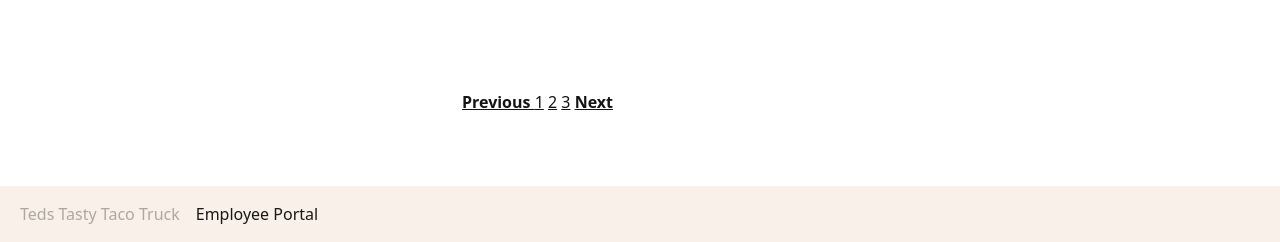
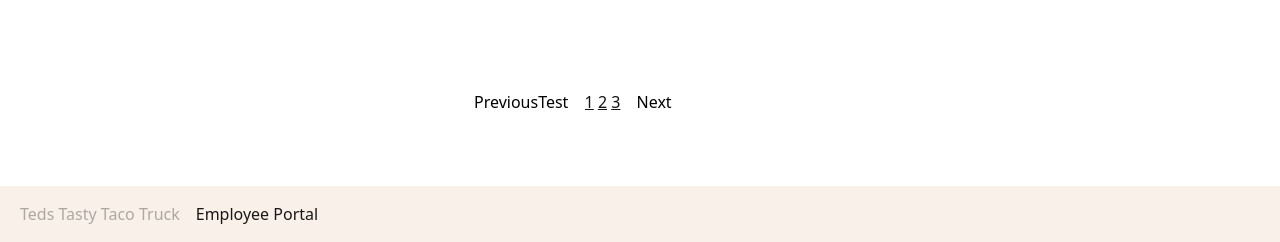
Before and after one commit to astralcodeprojection/mentorcode, a PHP site: page /olo.php in a window 1280 px wide. Shown: the part 829-1071 px from the top of the page. Run offline with PHP 8.4, Linux system fonts and the light colour scheme; a user stored in the database is signed in; data comes from the database, SQL or seed files in the repository; data that the repository does not hold is empty.

Commit message:
Working with php pageination / styling pageination

```diff
--- a/olo.php
+++ b/olo.php
@@ -97,24 +97,34 @@
                             $statement3->closeCursor();
                             $total_pages = ceil($pagenation[0]["total"] / $results_per_page);
 
-                        echo "<a href='olo.php?page=".($page-1)."' class='button text-secondary fw-bold'>Previous  </a>";
-
-
+                       // echo "<a href='olo.php?page=".($page-1)."' class='button text-secondary fw-bold'>Previous  </a>";
+                        ?>
+                        <?php
+                        if($page <= 1) {
+                        ?>
+                        <a class="page-link disabled">PreviousTest </a>
+                        <?php } else{ ?>
+                            <a class="page-link" href="olo.php?page=<?= ($page-1);?>">Previous </a>
+                        <?php } ?>
+                        <?php
                         for ($i=1; $i<=$total_pages; $i++) {  // print links for all pages
                             echo "<a href='olo.php?page=".$i."' class=text-secondary ";
                             if ($i==$page)  echo " class='curPage text-secondary '";
                             echo ">".$i."</a> ";
                         }
-                        echo "<a href='olo.php?page=".($page+1)."' class='button text-secondary fw-bold'> Next</a>";
+                        //echo "<a href='olo.php?page=".($page+1)."' class='button text-secondary fw-bold'> Next</a>";
                         }else{
                             $error3= "Error Loading.";
                         }
+                        ?>
+                        <?php
+                        if($page == $total_pages) {
+                        ?>
+                        <a class="page-link disabled">NextTest </a>
+                        <?php } else{ ?>
+                            <a class="page-link" href="olo.php?page=<?= ($page+1);?>">Next </a>
+                        <?php } ?>
 
-
-
-
-
-                    ?>
                 </div>
                 <div class="col-md-4">
 
--- /dev/null
+++ b/scss/components/_pagination.scss
@@ -0,0 +1,10 @@
+@use "../custom" as *;
+
+.page-link {
+  position: relative;
+  display: inline;
+  color: #000000;
+  text-decoration: none;
+  background-color: #fff;
+  border: 0px solid #dee2e6;
+}
--- a/scss/style.scss
+++ b/scss/style.scss
@@ -1,6 +1,7 @@
 //@use 'custom';
 
 @use 'components/card';
+@use 'components/pagination';
 
 @use 'sections/footer';
 @use 'sections/mainPage';
```
Also changed, not shown: olo copy 7.php (+8 -3 lines), css/style.css, 1 other file.
